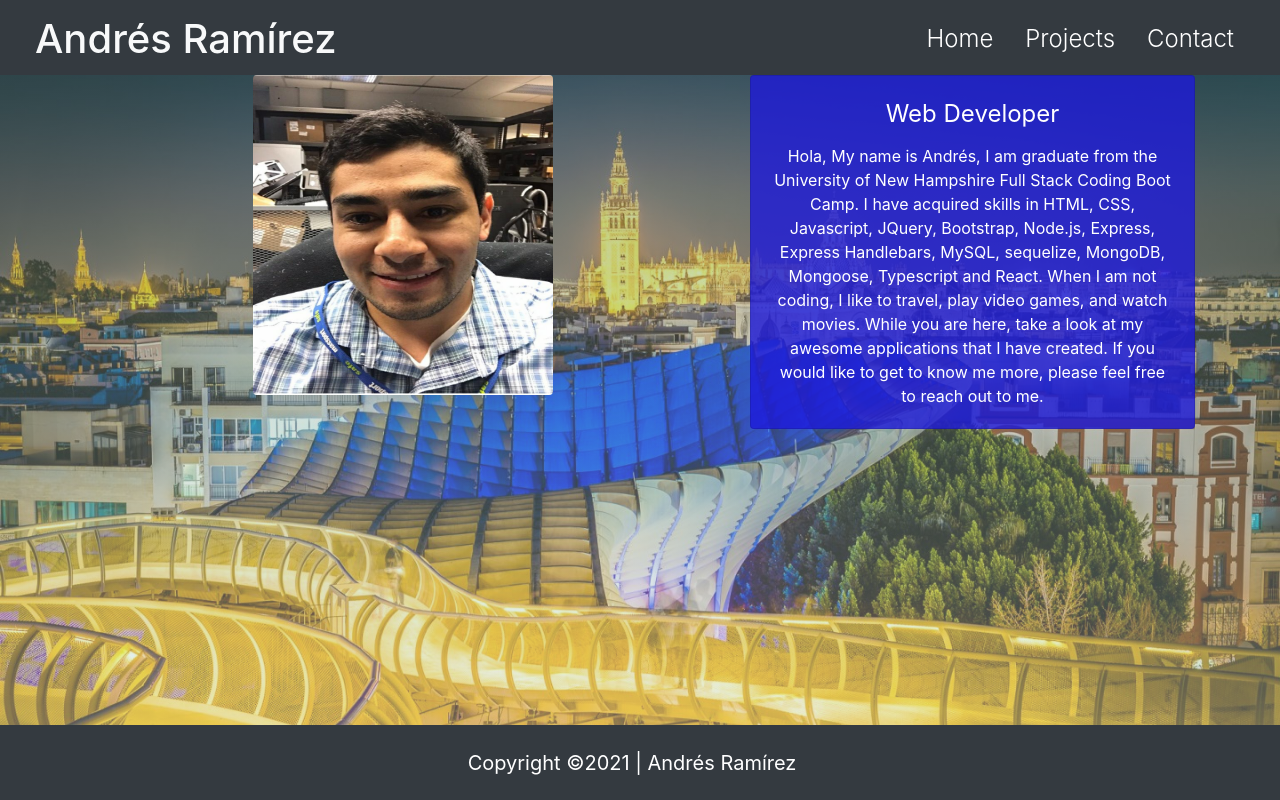
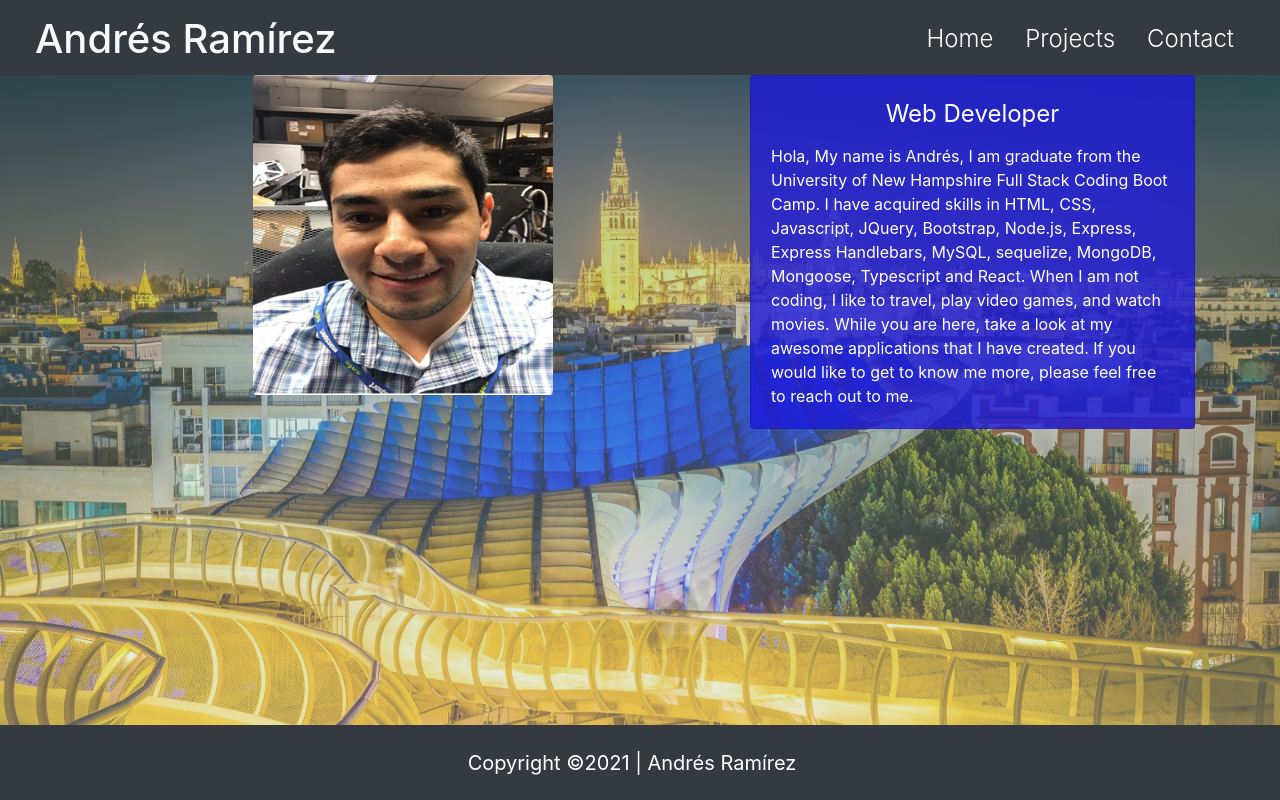
Before and after one commit to ARam2142/React-Portfolio, a React (Create React App) app: page /react-portfolio/home in a window 1280 px wide. Built offline with nearby package versions, Linux system fonts and the light colour scheme.

Commit message:
recentered text

```diff
--- a/src/components/home/home.css
+++ b/src/components/home/home.css
@@ -29,7 +29,6 @@
    left: 60%;
    padding: 0;
    margin: 0;
-   /* transform: translate(-50%, -50%);  */
    display: flex;
  }
 
--- a/src/components/projects.css
+++ b/src/components/projects.css
@@ -28,10 +28,6 @@ div.item {
     background-color: grey;
 }
 
-p {
-    text-align: center;
-}
-
 p a {
     color: white;
     text-decoration: none;
```
